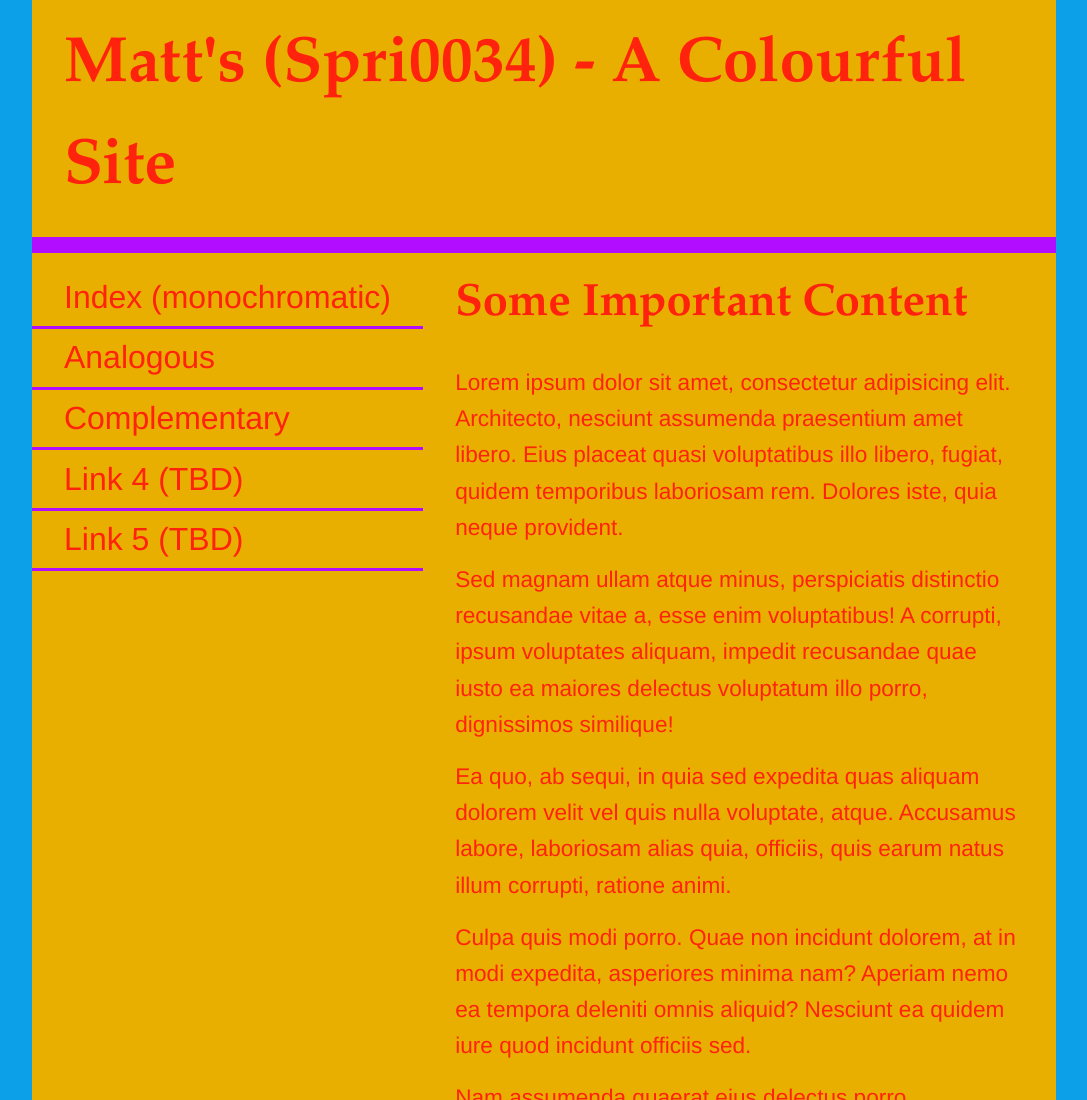
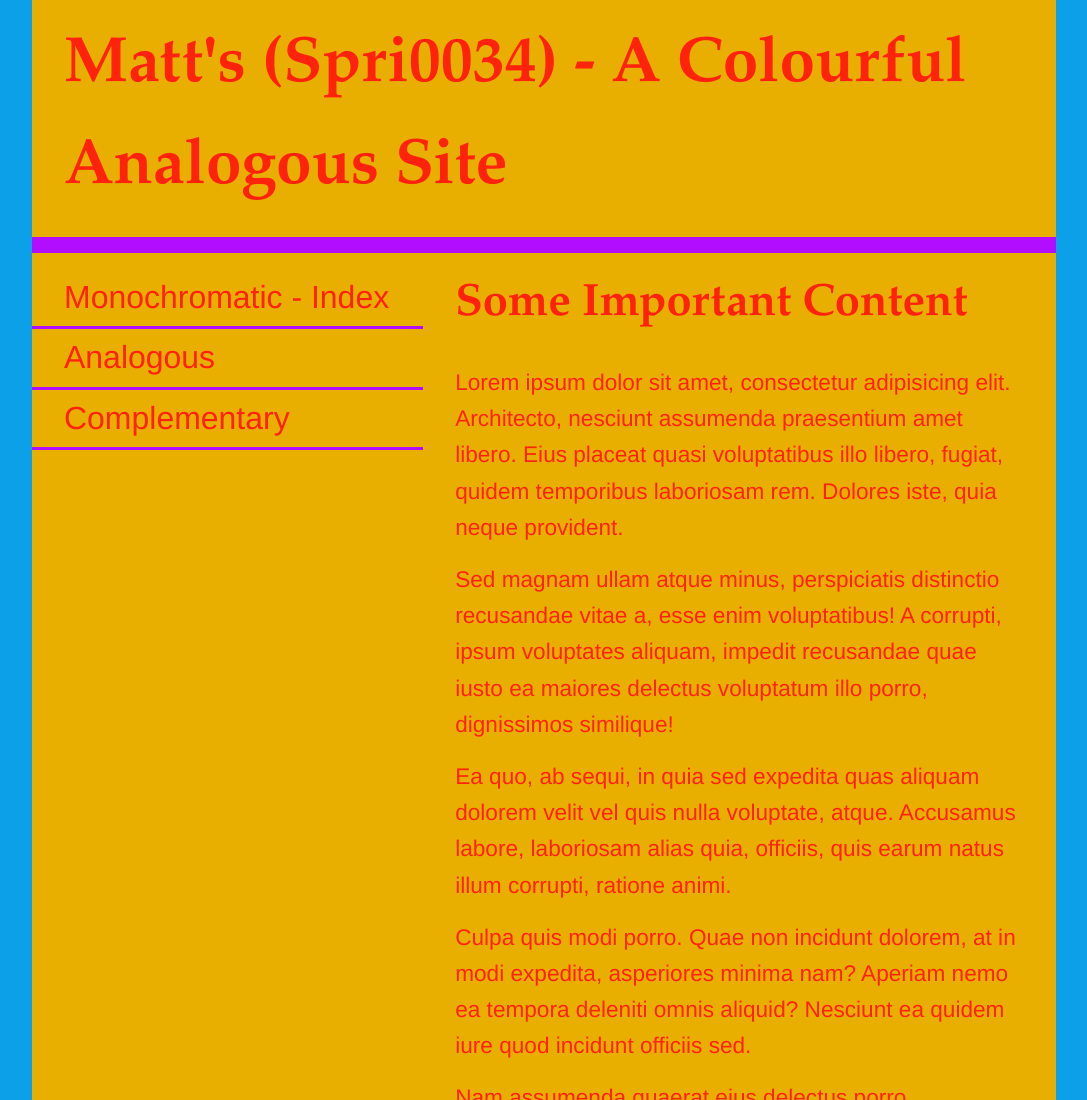
Before and after one commit to spri0034/colours, a plain HTML site: page analogous.html in a window 1280 px wide. Shown: the top 1100 px of the page, without its empty margins (96-1183 px from the left). Drawn offline with Linux system fonts and the light colour scheme.

Commit message:
title and link changes

```diff
--- a/analogous.html
+++ b/analogous.html
@@ -98,15 +98,15 @@
 <body>
     <div class="wrapper">
         <header>
-            <h1>Matt's (Spri0034) - A Colourful Site</h1>
+            <h1>Matt's (Spri0034) - A Colourful Analogous Site</h1>
         </header>
         <nav>
             <ul>
-                <li><a href="index.html">Index (monochromatic)</a></li>
+                <li><a href="index.html">Monochromatic - Index</a></li>
                 <li><a href="analogous.html">Analogous</a></li>
                 <li><a href="complementary.html">Complementary</a></li>
-                <li><a href="#">Link 4 (TBD)</a></li>
-                <li><a href="#">Link 5 (TBD)</a></li>
+<!--                <li><a href="#">Link 4 (TBD)</a></li>-->
+<!--                <li><a href="#">Link 5 (TBD)</a></li>-->
             </ul>
         </nav>
         <main>
```
Also changed, not shown: complementary.html (+1 -1 lines), index.html (+1 -1 lines).
